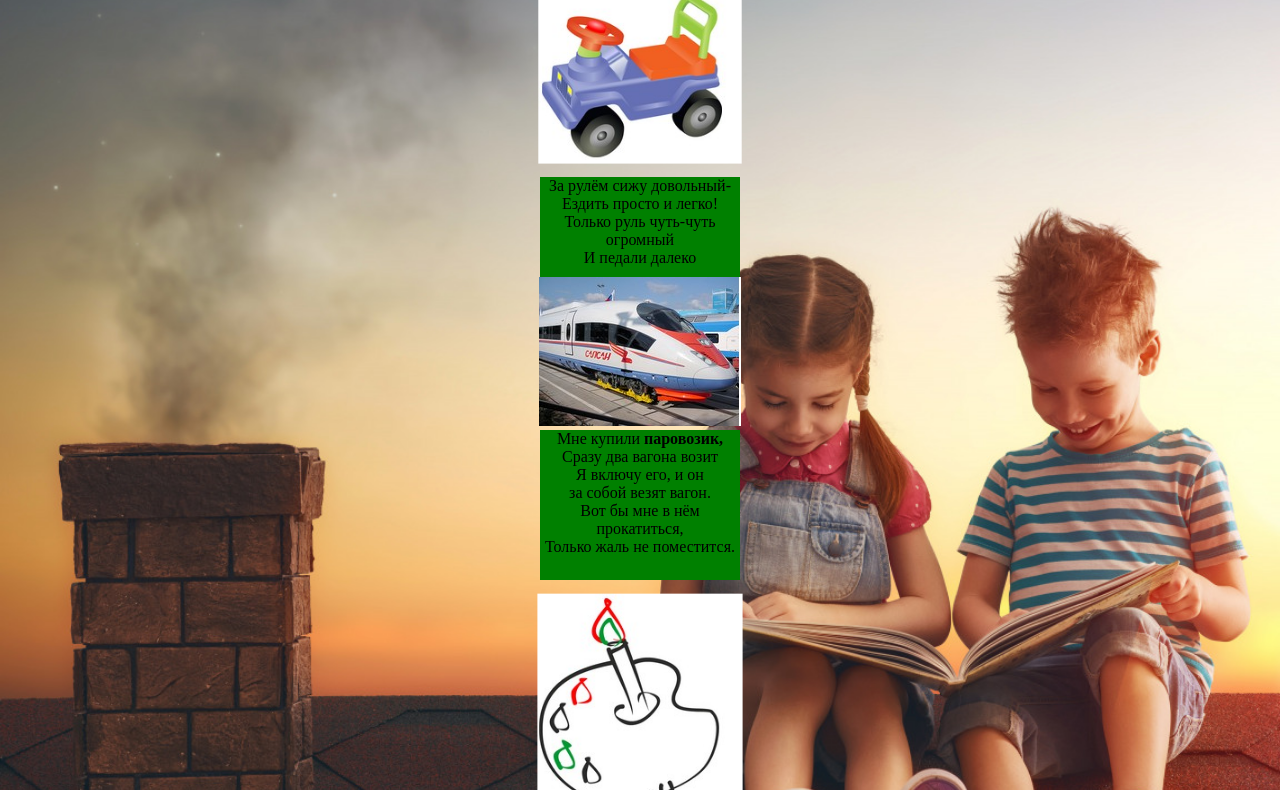
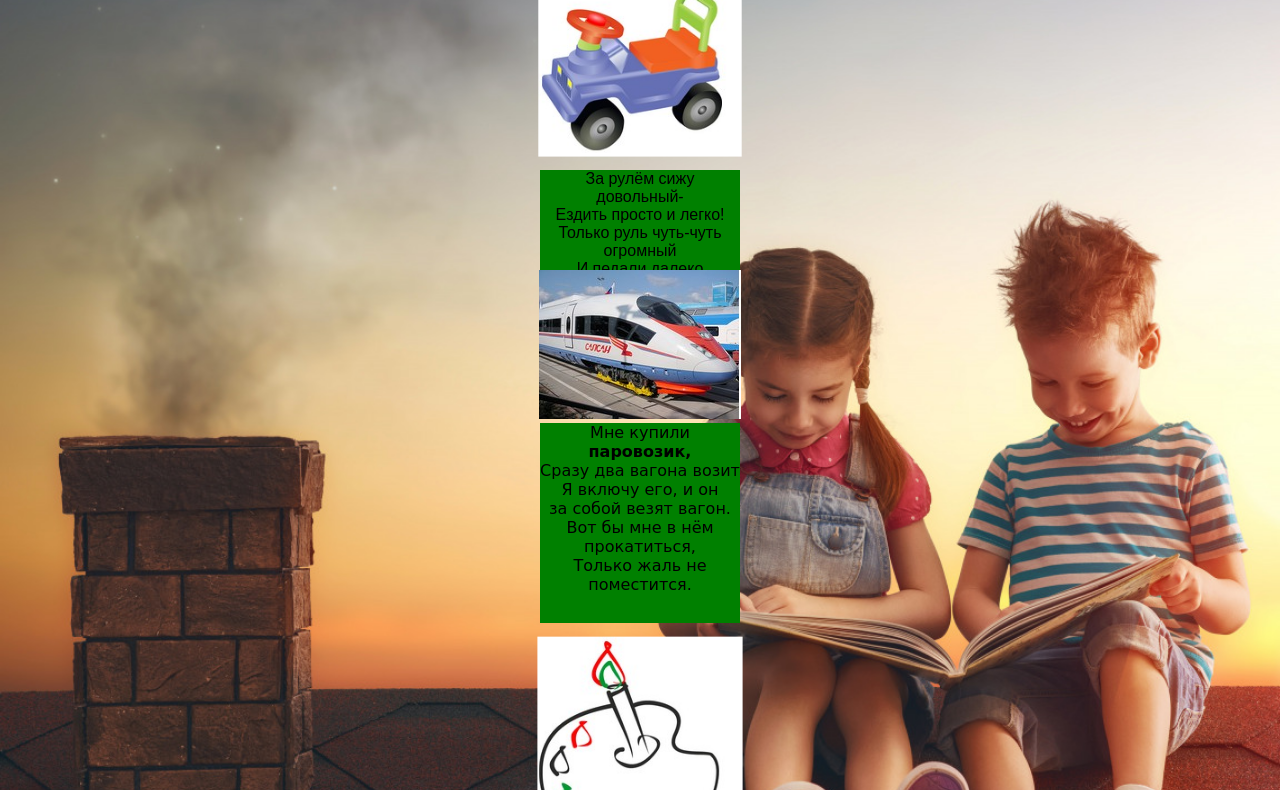
Before and after one commit to Aliaksandr1988/Homeworks, a plain HTML site: page homework2/CHILDBOOK/childbook.html in a window 1280 px wide. Shown: the part 52-842 px from the top of the page. Drawn offline with Linux system fonts and the light colour scheme.

Commit message:
added links and fonts

```diff
--- a/homework2/CHILDBOOK/childbook.css
+++ b/homework2/CHILDBOOK/childbook.css
@@ -4,6 +4,7 @@
     border: 0;
 }
 .green{
+    font-family: monospace;
     background-color: green;
 }
 .box{
@@ -24,7 +25,7 @@
 }
 .train{
     width: 200px;
-    height: 150px;
+    height: 200px;
     background-color: green;
     overflow: hidden;
     left:0;
@@ -48,6 +49,7 @@
 
 }
 .pain:hover{
+    cursor:pointer;
     transform: scale(1.9);
     -webkit-transform: scale(1.9);
     -moz-transform: scale(1.9);
@@ -55,6 +57,7 @@
     -o-transform: scale(1.9);
 }
 .carr:hover{
+    cursor:pointer;
     transform: scale(1.9);
     -webkit-transform: scale(1.9);
     -moz-transform: scale(1.9);
@@ -62,9 +65,17 @@
     -o-transform: scale(1.9);
 }
 .trai:hover{
+    cursor:pointer;
     transform: scale(1.9);
     -webkit-transform: scale(1.9);
     -moz-transform: scale(1.9);
     -ms-transform: scale(1.9);
     -o-transform: scale(1.9);
+
 }
+.cartext{
+    font-family: fantasy;
+}
+.traintext{
+    font-family: cursive;
+}
--- a/homework2/CHILDBOOK/childbook.html
+++ b/homework2/CHILDBOOK/childbook.html
@@ -9,15 +9,15 @@
    <body>
 <h1 align="center" class="green" >CHILDBOOK</h1>
 <div class="box">
-<img class="carr" src="/homework2/CHILDBOOK/jpg/car.jpg"alt="машинка"title="машинка">
+       <a href="https://by.wildberries.ru/catalog/igrushki/igrushechniy-transport/mashinki"><img class="carr" src="/homework2/CHILDBOOK/jpg/car.jpg"alt="машинка"title="машинка"></a>
     <div  class="car">
        <span class="cartext">За рулём сижу довольный-<br>Ездить просто и легко!<br>Только руль чуть-чуть огромный<br>И педали далеко</span>
     </div>
-<img class="trai" src="/homework2/CHILDBOOK/jpg/train.jpg"alt="поезд"title="поезд">
+       <a href="https://www.21vek.by/tracks_railways/"><img  class="trai" src="/homework2/CHILDBOOK/jpg/train.jpg"alt="поезд"title="поезд"></a>
     <div class="train">
       <span class="traintext">Мне купили <b>паровозик,</b><br>Сразу два вагона возит<br>Я включу его, и он<br>за собой везят вагон.<br>Вот бы мне в нём прокатиться,<br>Только жаль не поместится.</span>
     </div>
-<img class=pain src="/homework2/CHILDBOOK/jpg/paint.jpg"alt="краски"title="краски">
+       <a href="https://by.wildberries.ru/catalog/knigi/detskaya-literatura/detskiy-dosug/raskraski-i-risovanie/raskraski"><img class=pain src="/homework2/CHILDBOOK/jpg/paint.jpg"alt="краски"title="краски"></a>
     <div class="paint">
       <span class="painttext">Нарисую я в альбоме<br><i>Голубое </i>море,<br><i>Белый </i>парус над волною<br>Бьётся на прасторе</span>
     </div>
@@ -25,5 +25,10 @@
     </body>
 
 </html>
-<!-- Картинки не информационные и качества JPG хватит
-Png наверное используется так как это исходный материал и с ним надо ещё работать(вырезать части картинки)картинка высокого качетса -->
+<!-- JPGСохранение качества. При сжатии изображения нередко портятся его качественные характеристики. ...
+Управляемость. Пользователь самостоятельно задает параметры изображения, определяя его размеры и процент качества.
+Возможность работы с цветными картинками. ...
+Экономичность. ...
+Совместимость. ...
+Сохранение читаемости.
+PNG — любимый формат вебмастеров благодаря хорошему сжатию без потери качества, быстрой загрузке, функции прозрачности, четким границам изображения. На практике . png оптимально подходит для сохранения изображений с небольшим количеством цветов, а также графики с прозрачными участками. -->
```
